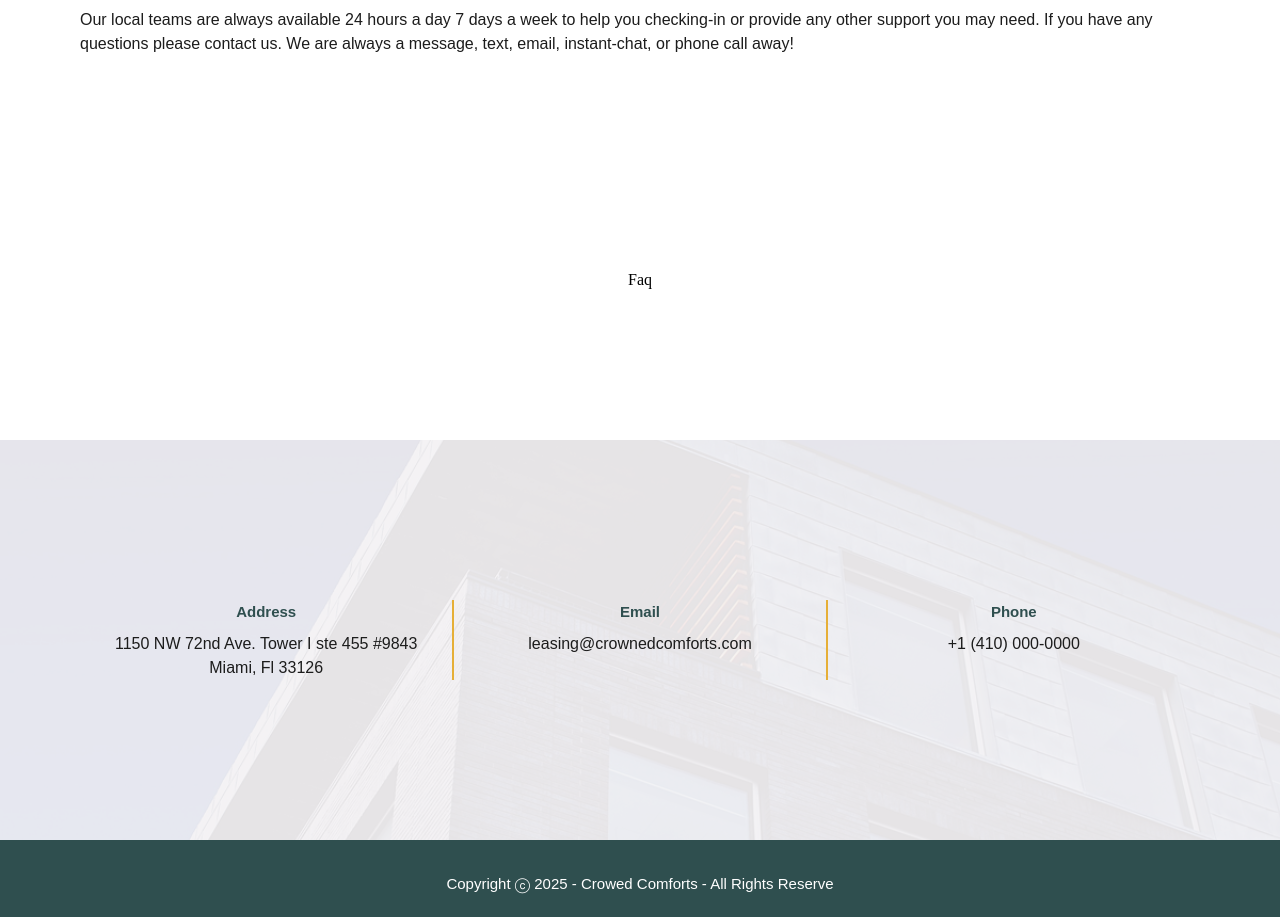
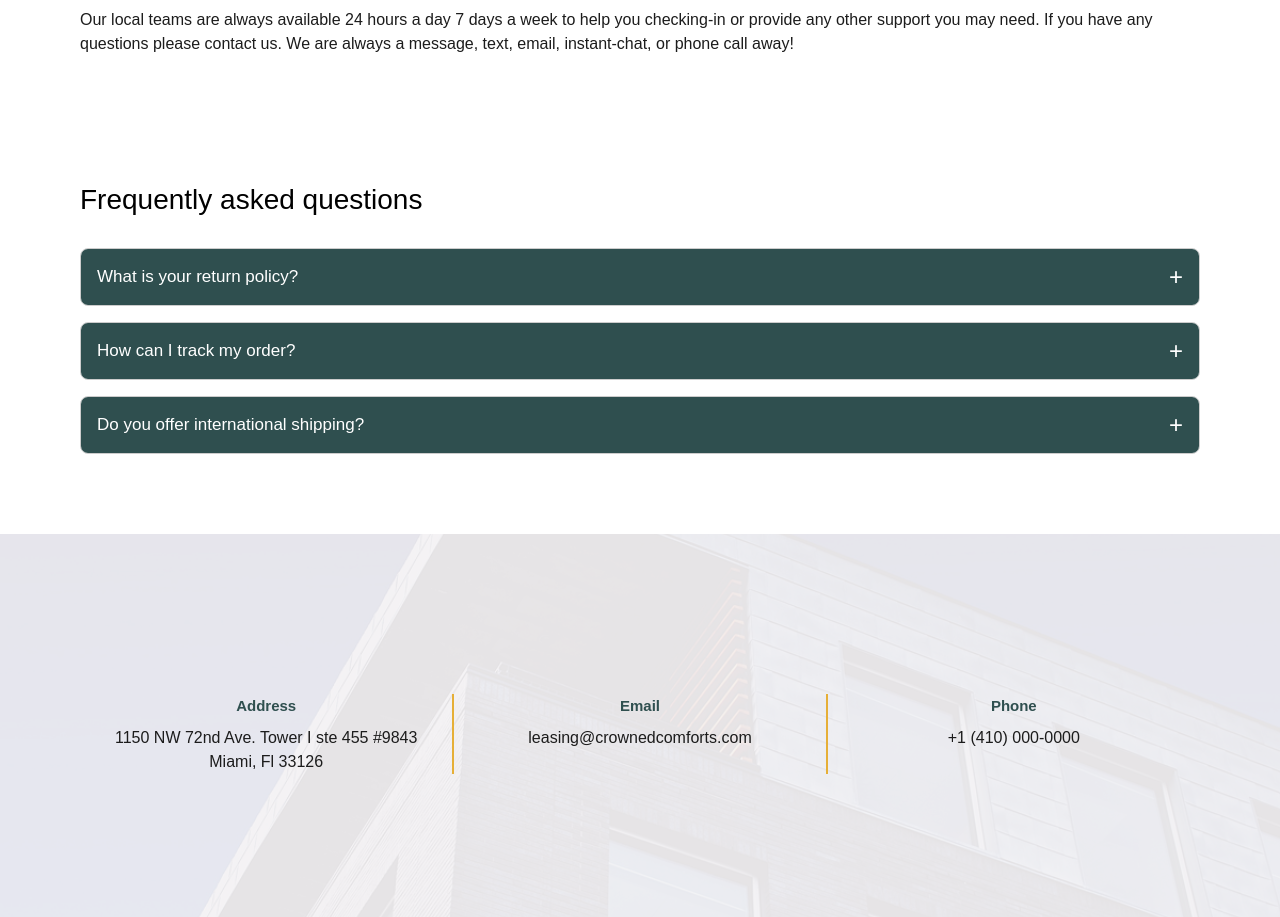
Before and after one commit to adinduokoro/Crowned-Comforts, a React (Create React App) app: page /contact in a window 1280 px wide. Shown: the part 1160-2077 px from the top of the page. Built offline with nearby package versions, Linux system fonts and the light colour scheme.

Commit message:
Faq section is done.

```diff
--- a/src/components/faq/Faq.js
+++ b/src/components/faq/Faq.js
@@ -1,11 +1,46 @@
-import React from 'react'
-import styles from "./Faq.module.css"
-import { Section } from '../../ux'
+import React, { useState } from "react";
+import styles from "./Faq.module.css";
+import { Section } from "../../ux";
+import { faqs } from "./data";
 
 const Faq = () => {
+  const [activeIndex, setActiveIndex] = useState(null);
+
+  const toggleFAQ = (index) => {
+    setActiveIndex(activeIndex === index ? null : index);
+  };
+
   return (
-    <Section>Faq</Section>
-  )
-}
+    <Section>
+      <div className={styles.faq}>
+        <h3 className={styles.header}>
+          Frequently asked questions
+        </h3>
+        <div className={styles.accordion}>
+          {faqs.map((faq, index) => (
+            <div key={index} className={styles.faqItem}>
+              <button
+                onClick={() => toggleFAQ(index)}
+                className={`${styles.faqQuestion} button-link`}
+              >
+                <span>{faq.question}</span>
+                <span className={styles.icon}>
+                  {activeIndex === index ? "−" : "+"}
+                </span>
+              </button>
+              <div
+                className={`${styles.faqAnswer} ${
+                  activeIndex === index ? styles.active : ""
+                } text-regular`}
+              >
+                {faq.answer}
+              </div>
+            </div>
+          ))}
+        </div>
+      </div>
+    </Section>
+  );
+};
 
-export default Faq
+export default Faq;
--- a/src/components/faq/Faq.module.css
+++ b/src/components/faq/Faq.module.css
@@ -0,0 +1,51 @@
+.faq {
+  display: flex;
+  flex-direction: column;
+  gap: 2rem;
+  width: 100%;
+}
+
+.accordion {
+  width: 100%;
+}
+
+.faqItem {
+  border: 1px solid #ccc;
+  border-radius: 8px;
+  margin-bottom: 16px;
+  overflow: hidden;
+  background: var(--white-color);
+}
+
+.faqQuestion {
+  width: 100%;
+  background: var(--primary-color);
+  color: var(--white-color);
+  padding: 16px;
+  display: flex;
+  justify-content: space-between;
+  align-items: center;
+  cursor: pointer;
+  border: none;
+  text-align: left;
+}
+
+.faqQuestion:focus {
+  outline: none;
+}
+
+.icon {
+  font-size: 24px;
+}
+
+.faqAnswer {
+  padding: 0 16px;
+  height: 0;
+  overflow: hidden;
+  transition: height 0.3s ease-out, padding 0.3s ease-out;
+}
+
+.active {
+  height: auto;
+  padding: 16px;
+}
--- /dev/null
+++ b/src/components/faq/data.js
@@ -0,0 +1,16 @@
+export const faqs = [
+    {
+      question: "What is your return policy?",
+      answer: "Our cancellation policies vary by location. Look for the cancellation policy in the description of the rental you are interested in – under the header “Cancellation Policy”. Our most common policy is as follow: 100.00% will be charged when cancelling less than 30 days before arrival 30.00% will be charged when cancelling less than 365 days before arrival",
+    },
+    {
+      question: "How can I track my order?",
+      answer:
+        "You can track your order through the tracking link sent to your email.",
+    },
+    {
+      question: "Do you offer international shipping?",
+      answer:
+        "Yes, we ship worldwide with standard international shipping rates.",
+    },
+  ];
```
Also changed, not shown: src/index.css (+8 -10 lines).
